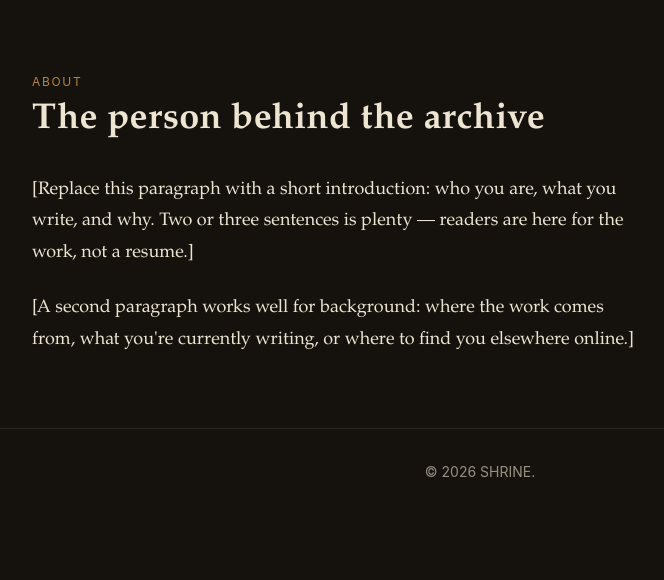
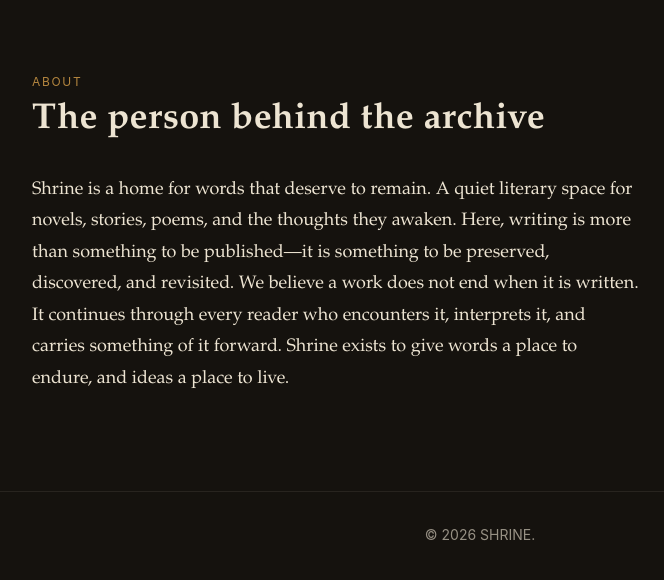
Before and after one commit to Absoluteibg/shrine-v1.1, a FastAPI app: page /about in a window 1280 px wide. Shown: the part 84-664 px from the top of the page, without its empty margins (160-824 px from the left). Run offline with FastAPI, Linux system fonts and the light colour scheme.

Commit message:
Update about.html

```diff
--- a/templates/about.html
+++ b/templates/about.html
@@ -9,14 +9,16 @@
 
 <div class="about__body">
     <p>
-        [Replace this paragraph with a short introduction: who you are,
-        what you write, and why. Two or three sentences is plenty &mdash;
-        readers are here for the work, not a resume.]
+Shrine is a home for words that deserve to remain.
+
+A quiet literary space for novels, stories, poems, and the thoughts they awaken. Here, writing is more than something to be published—it is something to be preserved, discovered, and revisited.
+
+We believe a work does not end when it is written. It continues through every reader who encounters it, interprets it, and carries something of it forward.
+
+Shrine exists to give words a place to endure, and ideas a place to live.
     </p>
     <p>
-        [A second paragraph works well for background: where the work
-        comes from, what you're currently writing, or where to find you
-        elsewhere online.]
+
     </p>
 </div>
 {% endblock %}
```
